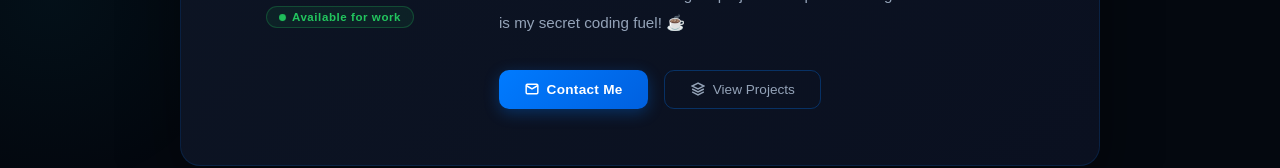
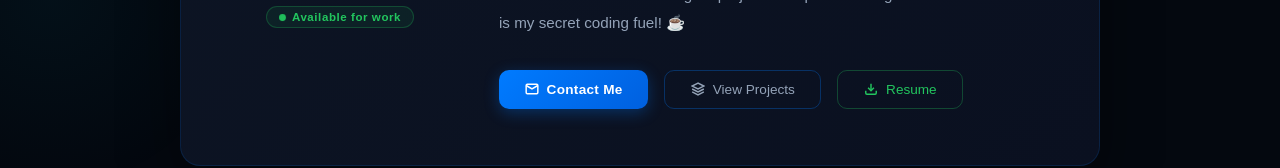
Before and after one commit to jagadeeshpj1610/jagaPortfolio, a React (Vite) app in the folder portFolio/: page / in a window 1280 px wide. Shown: the part 524-692 px from the top of the page. Built offline with nearby package versions, Linux system fonts and the light colour scheme.

Commit message:
add the resume option in about section and its css

```diff
--- a/portFolio/src/components/About/About.jsx
+++ b/portFolio/src/components/About/About.jsx
@@ -21,8 +21,8 @@
 
           <div className="locationRow">
             <svg viewBox="0 0 24 24" fill="none" stroke="currentColor" strokeWidth="2">
-              <path d="M21 10c0 7-9 13-9 13s-9-6-9-13a9 9 0 0 1 18 0z"/>
-              <circle cx="12" cy="10" r="3"/>
+              <path d="M21 10c0 7-9 13-9 13s-9-6-9-13a9 9 0 0 1 18 0z" />
+              <circle cx="12" cy="10" r="3" />
             </svg>
             <p>Anakapalli, Andhra Pradesh, India</p>
           </div>
@@ -36,18 +36,26 @@
           <div className="aboutBtns">
             <a href="#contact" className="btnPrimary">
               <svg width="14" height="14" viewBox="0 0 24 24" fill="none" stroke="currentColor" strokeWidth="2.5">
-                <path d="M4 4h16c1.1 0 2 .9 2 2v12c0 1.1-.9 2-2 2H4c-1.1 0-2-.9-2-2V6c0-1.1.9-2 2-2z"/>
-                <polyline points="22,6 12,12 2,6"/>
+                <path d="M4 4h16c1.1 0 2 .9 2 2v12c0 1.1-.9 2-2 2H4c-1.1 0-2-.9-2-2V6c0-1.1.9-2 2-2z" />
+                <polyline points="22,6 12,12 2,6" />
               </svg>
               Contact Me
             </a>
             <a href="#projects" className="btnOutline">
               <svg width="14" height="14" viewBox="0 0 24 24" fill="none" stroke="currentColor" strokeWidth="2.5">
-                <polygon points="12 2 2 7 12 12 22 7 12 2"/>
-                <polyline points="2 17 12 22 22 17"/>
-                <polyline points="2 12 12 17 22 12"/>
+                <polygon points="12 2 2 7 12 12 22 7 12 2" />
+                <polyline points="2 17 12 22 22 17" />
+                <polyline points="2 12 12 17 22 12" />
               </svg>
               View Projects
+            </a>
+            <a href="/resume.pdf" download className="btnResume">
+              <svg width="14" height="14" viewBox="0 0 24 24" fill="none" stroke="currentColor" strokeWidth="2.5">
+                <path d="M21 15v4a2 2 0 0 1-2 2H5a2 2 0 0 1-2-2v-4" />
+                <polyline points="7 10 12 15 17 10" />
+                <line x1="12" y1="15" x2="12" y2="3" />
+              </svg>
+              Resume
             </a>
           </div>
         </div>
--- a/portFolio/src/components/About/about.css
+++ b/portFolio/src/components/About/about.css
@@ -233,3 +233,24 @@
   .aboutBtns { flex-direction: column; align-items: center; }
   .btnPrimary, .btnOutline { width: 100%; justify-content: center; }
 }
+
+.btnResume {
+  display: inline-flex;
+  align-items: center;
+  gap: 8px;
+  padding: 0.7rem 1.6rem;
+  border: 1px solid rgba(34, 197, 94, 0.3);
+  color: #22c55e;
+  font-size: 0.85rem;
+  font-weight: 500;
+  border-radius: 10px;
+  text-decoration: none;
+  background: transparent;
+  transition: all 0.3s ease;
+}
+
+.btnResume:hover {
+  border-color: #22c55e;
+  background: rgba(34, 197, 94, 0.06);
+  transform: translateY(-2px);
+}
```
